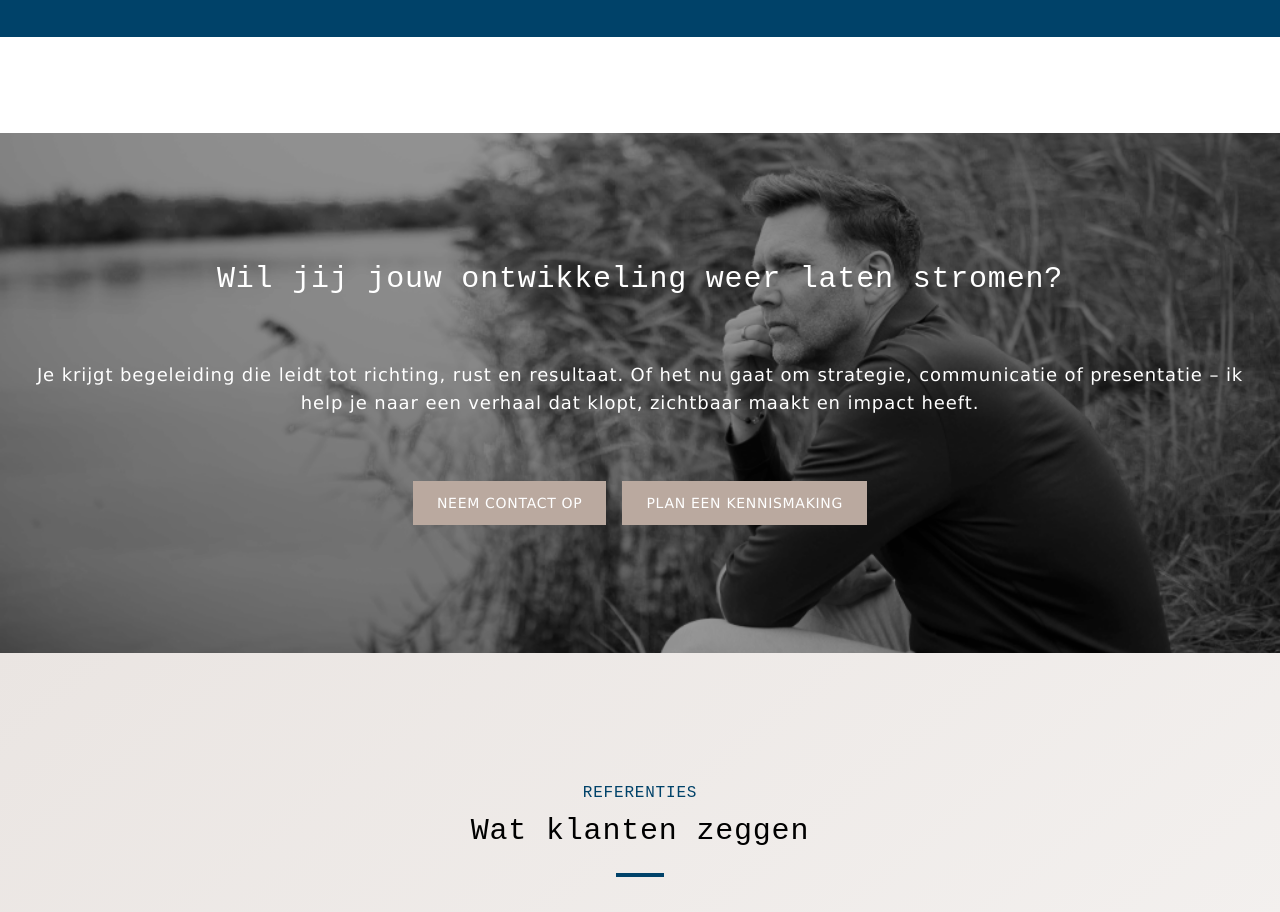
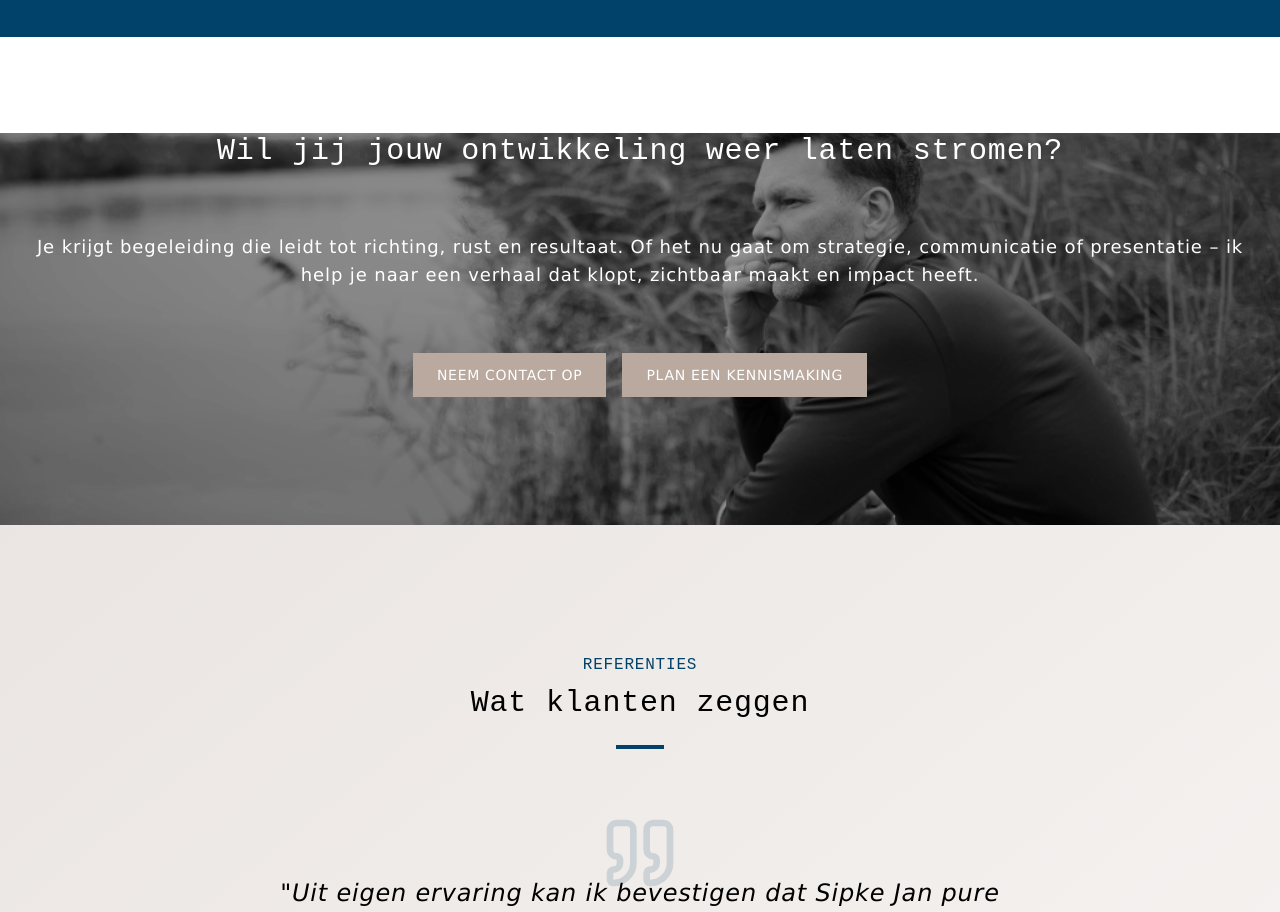
Before and after one commit to accounts-sbo/MensenWijzerProject, a React (Vite) app: page / in a window 1280 px wide. Shown: the part 3280-4192 px from the top of the page. Built offline with nearby package versions, Linux system fonts and the light colour scheme; a web font is replaced by a local one.

Commit message:
Fix: Remove whitespace between sections
Remove the whitespace between the "Services" and "WorkWithMe" sections.

```diff
--- a/src/components/WorkWithMe.tsx
+++ b/src/components/WorkWithMe.tsx
@@ -4,7 +4,7 @@ import React from 'react';
 const WorkWithMe = () => {
   return (
     <section
-      className="py-24 md:py-32 relative overflow-hidden"
+      className="pb-24 md:pb-32 relative overflow-hidden"
       style={{
         backgroundImage: 'url("/lovable-uploads/136336cb-9a01-4434-9e0d-b44c9a9805bc.png")',
         backgroundSize: 'cover',
```
